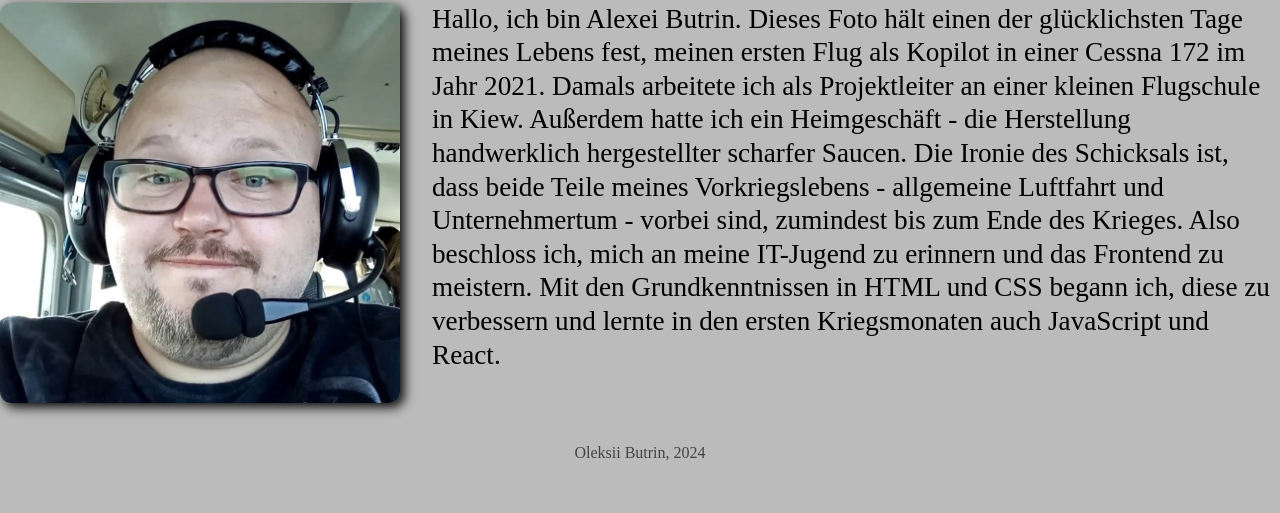
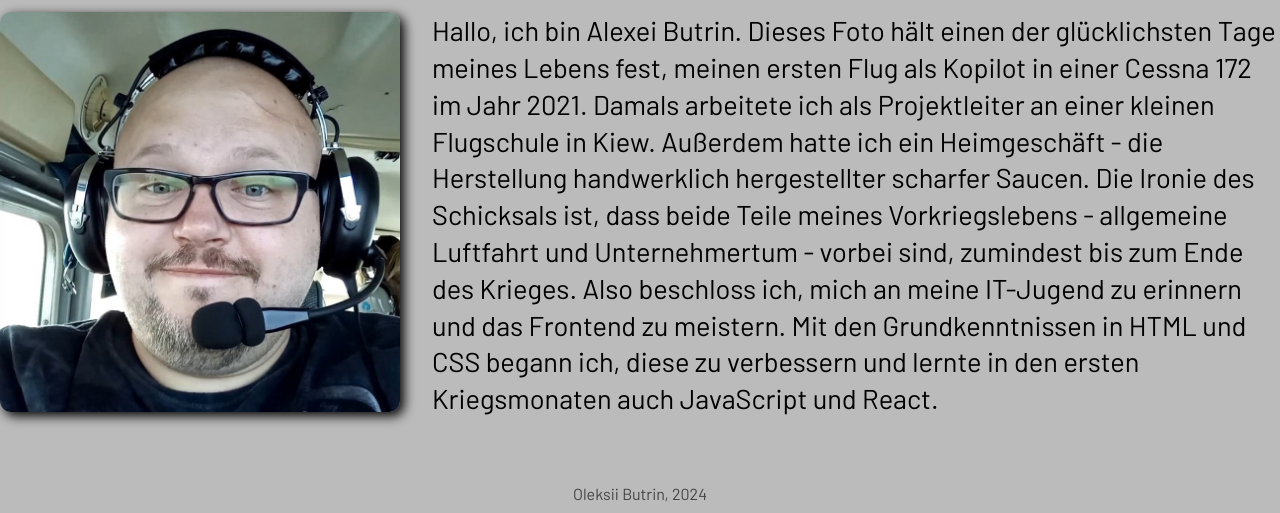
Before and after one commit to Bootreen/intro-site, a plain HTML site: page index.html in a window 1280 px wide. Shown: the part 314-827 px from the top of the page. Before the commit the page ends 800 px from the top, so only its background shows below. Drawn offline with Linux system fonts and the light colour scheme.

Commit message:
Changed default font to Barlow

```diff
--- a/css/styles.css
+++ b/css/styles.css
@@ -1,3 +1,5 @@
+@import url("https://fonts.googleapis.com/css2?family=Barlow:ital,wght@0,100;0,200;0,300;0,400;0,500;0,600;0,700;0,800;0,900;1,100;1,200;1,300;1,400;1,500;1,600;1,700;1,800;1,900&display=swap");
+
 .main-container {
   display: flex;
   flex-direction: column;
@@ -5,8 +7,9 @@
   height: 100vh;
   margin: auto;
   align-items: center;
+  font-family: "Barlow";
   font-size: 1.7rem;
-  line-height: 2.1rem;
+  line-height: 2.3rem;
   background-color: #bbb;
 }
 
```
